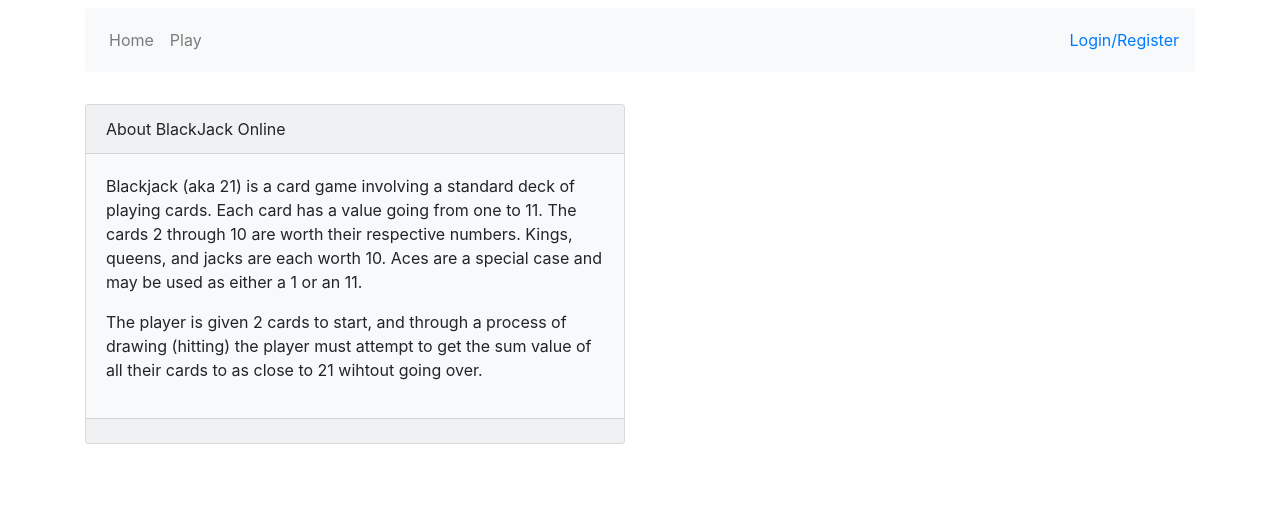
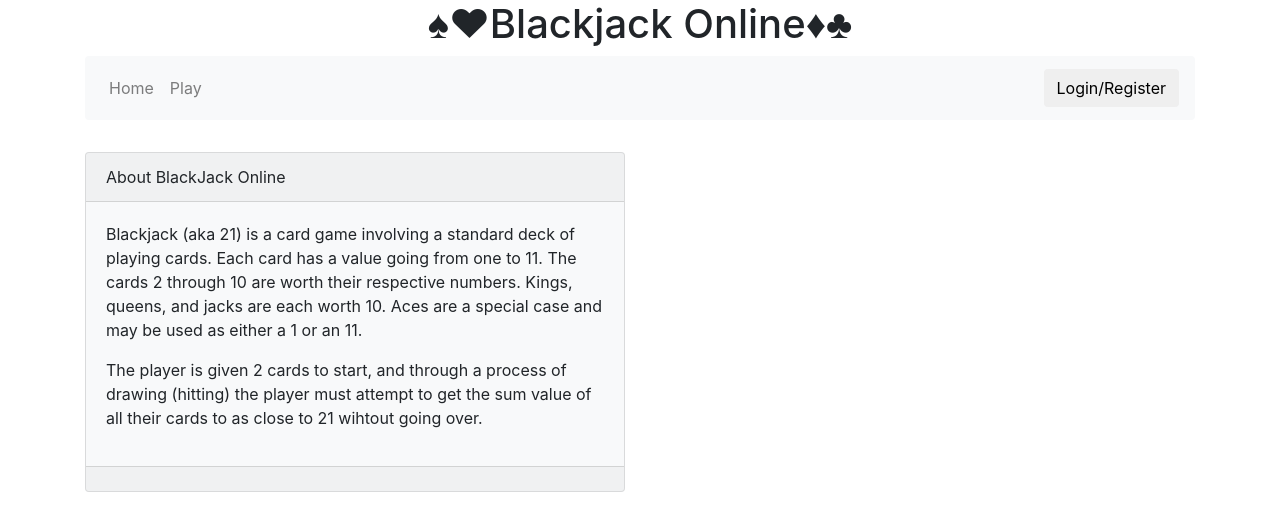
Before and after one commit to 1807July30Java/Blackjack, an Angular app in the folder BlackjackClientSide/: page /#/dash in a window 1280 px wide. Shown: the top 530 px of the page. Built offline with nearby package versions, Linux system fonts and the light colour scheme.

Commit message:
small changes

```diff
--- a/BlackjackClientSide/src/app/components/dashboard/dashboard.component.html
+++ b/BlackjackClientSide/src/app/components/dashboard/dashboard.component.html
@@ -25,6 +25,7 @@
         <i class="fas fa-user"></i>
         Your Info
       </div>
+      <!-- THIS SHOULD BE DONE WITH DATA BINDING -->
       <ul class="list-group list-group-flush">
         <li class="list-group-item" id="profileId">Employee ID: 10</li>
         <li class="list-group-item" id="profileName">Bobby McBobface</li>
--- a/BlackjackClientSide/src/app/components/navbar/navbar.component.html
+++ b/BlackjackClientSide/src/app/components/navbar/navbar.component.html
@@ -1,6 +1,6 @@
 <div class="row">
   <div class="col-lg-12">
-    <h1 class="page-header text-center">{{title}}</h1>
+    <h1 class="page-header text-center">&spades;&hearts;{{title}}&diams;&clubs;</h1>
     <nav class="navbar navbar-expand-lg navbar-light bg-light breadcrumb">
       <button class="navbar-toggler" type="button" data-toggle="collapse" data-target="#navbarText" aria-controls="navbarText"
         aria-expanded="false" aria-label="Toggle navigation">
@@ -17,7 +17,7 @@
           <!--add menu items if necessary-->
         </ul>
         <ul class="nav navbar-nav navbar-right">
-          <li *ngIf="!(isLoggedIn | async)"><a routerLink="login">Login/Register</a></li>
+          <li *ngIf="!(isLoggedIn | async)"><a routerLink="login"><button class="btn">Login/Register</button></a></li>
           <li *ngIf="isLoggedIn | async"><a routerLInk="logout">Logout <i class="fas fa-sign-out-alt"></i></a></li>
         </ul>
       </div>
--- a/BlackjackClientSide/src/app/components/navbar/navbar.component.ts
+++ b/BlackjackClientSide/src/app/components/navbar/navbar.component.ts
@@ -10,6 +10,8 @@ import { AuthService } from '../../services/auth.service';
 })
 export class NavbarComponent implements OnInit {
 
+  title = "Blackjack Online";
+
   isLoggedIn: Observable<boolean>;
 
 
```
